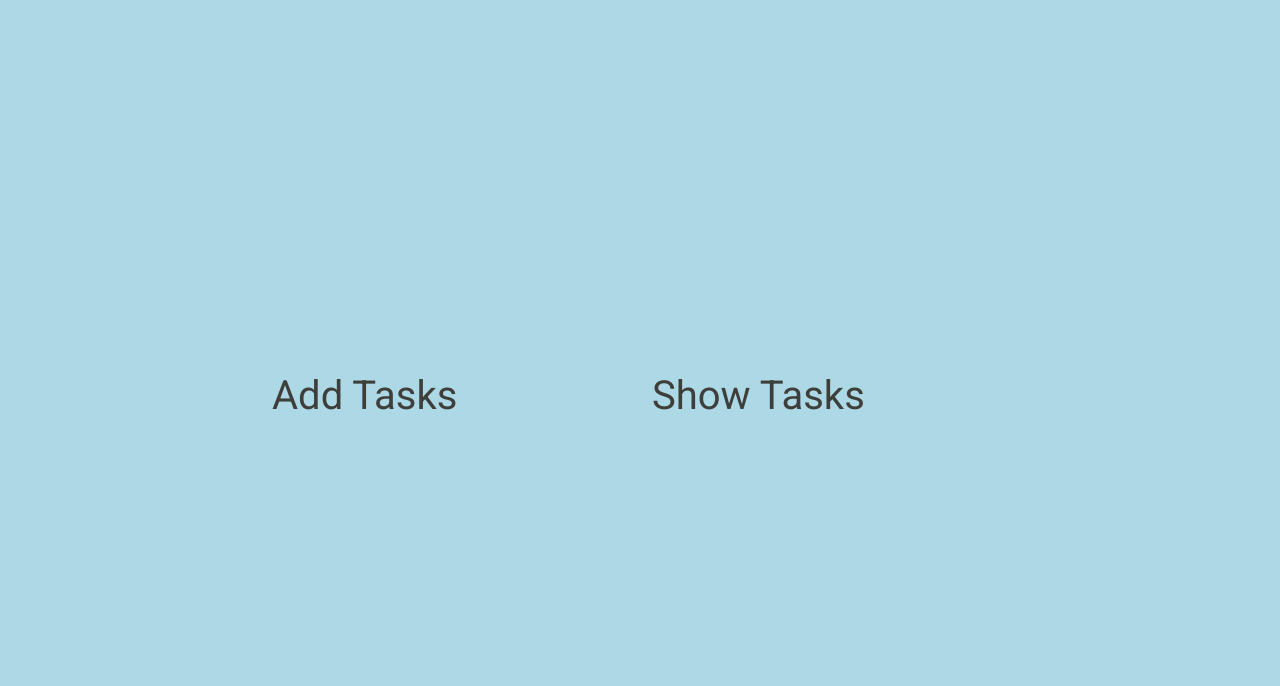
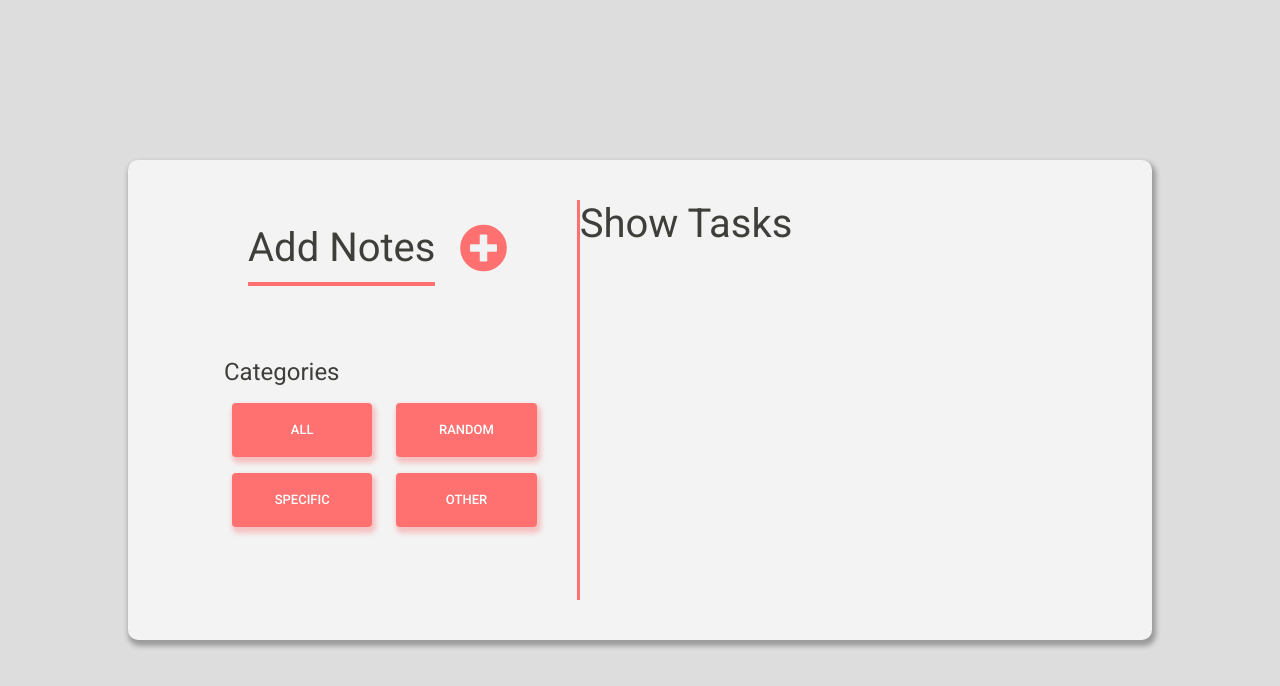
Before and after one commit to Harshit850/Notes-Maker-ReactJS, a React (Create React App) app: page / in a window 1280 px wide. Shown: the top 686 px of the page. Built offline with nearby package versions, Linux system fonts and the light colour scheme.

Commit message:
addtask component almost done

```diff
--- a/public/index.html
+++ b/public/index.html
@@ -15,6 +15,13 @@
       user's mobile device or desktop. See https://developers.google.com/web/fundamentals/web-app-manifest/
     -->
     <link rel="manifest" href="%PUBLIC_URL%/manifest.json" />
+    <link
+      rel="stylesheet"
+      href="https://cdnjs.cloudflare.com/ajax/libs/font-awesome/5.15.3/css/all.min.css"
+      integrity="sha512-iBBXm8fW90+nuLcSKlbmrPcLa0OT92xO1BIsZ+ywDWZCvqsWgccV3gFoRBv0z+8dLJgyAHIhR35VZc2oM/gI1w=="
+      crossorigin="anonymous"
+      referrerpolicy="no-referrer"
+    />
     <!--
       Notice the use of %PUBLIC_URL% in the tags above.
       It will be replaced with the URL of the `public` folder during the build.
--- /dev/null
+++ b/src/UIElements/Buttons.js
@@ -0,0 +1,15 @@
+import React from 'react';
+import { Button } from 'react-bootstrap';
+
+const Buttons = ({ text }) => {
+  return (
+    <Button
+      className='btn-class p-3 m-2 w-100'
+      style={{ backgroundColor: '#FF7171' }}
+    >
+      {text}
+    </Button>
+  );
+};
+
+export default Buttons;
--- a/src/components/AddTask.js
+++ b/src/components/AddTask.js
@@ -1,9 +1,35 @@
 import React from 'react';
+import { Row, Col, Container } from 'react-bootstrap';
+
+import Buttons from '../UIElements/Buttons';
 
 const AddTask = () => {
   return (
     <>
-      <h1>Add Tasks </h1>
+      <Container className='add-container d-flex justify-content-start mb-5'>
+        <h1 className='m-4 bot-border'>Add Notes </h1>
+        <i class='fas fa-plus-circle fa-3x mt-4 add-btn'></i>
+      </Container>
+
+      <Container className='categories'>
+        <h4> Categories </h4>
+        <Row>
+          <Col>
+            <Buttons text='All' />
+          </Col>
+          <Col>
+            <Buttons text='Random' />
+          </Col>
+        </Row>
+        <Row>
+          <Col>
+            <Buttons text='Specific' />
+          </Col>
+          <Col>
+            <Buttons text='Other' />
+          </Col>
+        </Row>
+      </Container>
     </>
   );
 };
--- a/src/components/Main.js
+++ b/src/components/Main.js
@@ -6,16 +6,18 @@ import ShowTasks from './ShowTasks';
 
 const Main = () => {
   return (
+    <div className='main'>
       <Container>
         <Row className='justify-content-md-center'>
-        <Col lg='4' sm='6'>
+          <Col lg='5'>
             <AddTask />
           </Col>
-        <Col lg='4' sm='6'>
+          <Col lg='7'>
             <ShowTasks />
           </Col>
         </Row>
       </Container>
+    </div>
   );
 };
 
--- a/src/components/ShowTasks.js
+++ b/src/components/ShowTasks.js
@@ -2,9 +2,9 @@ import React from 'react';
 
 const ShowTasks = () => {
   return (
-    <>
+    <div className='show-tasks'>
       <h1>Show Tasks </h1>
-    </>
+    </div>
   );
 };
 
--- a/src/index.css
+++ b/src/index.css
@@ -1,3 +1,30 @@
+body {
+  background-color: #dddddd !important;
+}
+
+input[type='text'],
+button {
+  outline: none;
+  border: none !important;
+  -webkit-box-shadow: 4px 4px 8px 4px #f5c0c0;
+  -moz-box-shadow: 4px 4px 5px 4px #f5c0c0;
+  box-shadow: 2px 4px 5px 2px #f5c0c0;
+}
+
+button:focus {
+  outline: none;
+  box-shadow: inherit !important;
+}
+
+h1.bot-border {
+  padding-bottom: 10px;
+  border-bottom: 4px solid #ff7171;
+}
+
+.btn-class:hover {
+  transform: scale(0.98);
+}
+
 .App {
   height: 100vh;
   width: 100vw;
@@ -6,6 +33,27 @@
   place-items: center;
 }
 
-body {
-  background-color: lightblue !important;
+.main {
+  background-color: #f3f3f3;
+  width: 80vw;
+  padding: 40px 60px;
+  border-radius: 10px;
+  -webkit-box-shadow: 4px 4px 8px 4px rgba(0, 0, 0, 0.3);
+  -moz-box-shadow: 4px 4px 8px 4px rgba(0, 0, 0, 0.3);
+  box-shadow: 2px 4px 5px 2px rgba(0, 0, 0, 0.3);
 }
+
+.add-btn {
+  color: #ff7171;
+  cursor: pointer;
+}
+
+.add-btn:hover {
+  transform: scale(0.98);
+}
+
+/* SHOW TASKS */
+.show-tasks {
+  border-left: 3px solid #ff7171;
+  height: 400px;
+}
```
Lines whose indentation alone changed are shown as unchanged.
